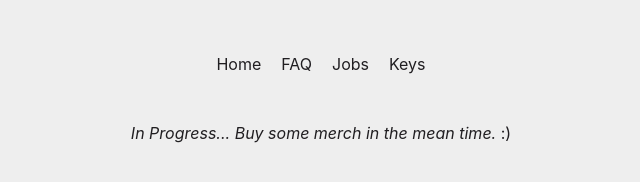
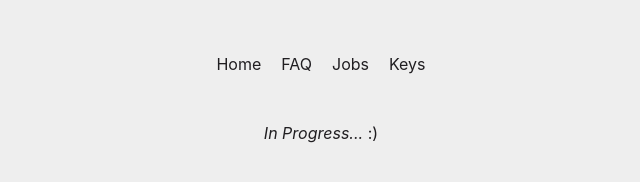
Before and after one commit to DolusNZ/dolusnz, a plain HTML site: page faq/index.html in a window 1280 px wide. Shown: the part 442-624 px from the top of the page, without its empty margins (319-959 px from the left). Drawn offline with Linux system fonts and the light colour scheme.

Commit message:
Update index.html

```diff
--- a/faq/index.html
+++ b/faq/index.html
@@ -38,7 +38,7 @@
 <main class="page-content" aria-label="Content">
       <div class="wrapper">
         <center>
-<i>In Progress... Buy some merch in the mean time.</i> :)
+<i>In Progress...</i> :)
 </center>
 
       </div>
```
